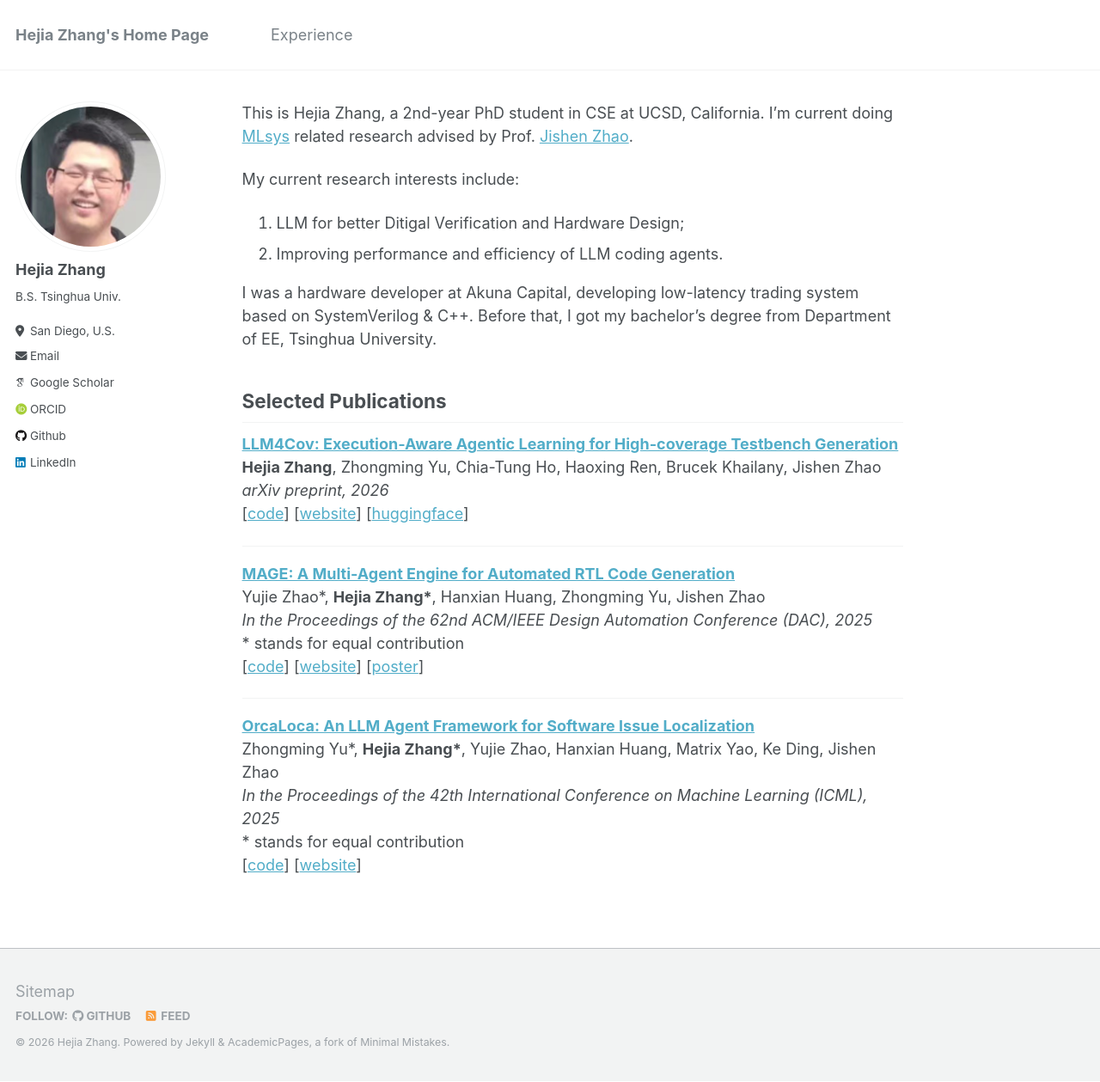
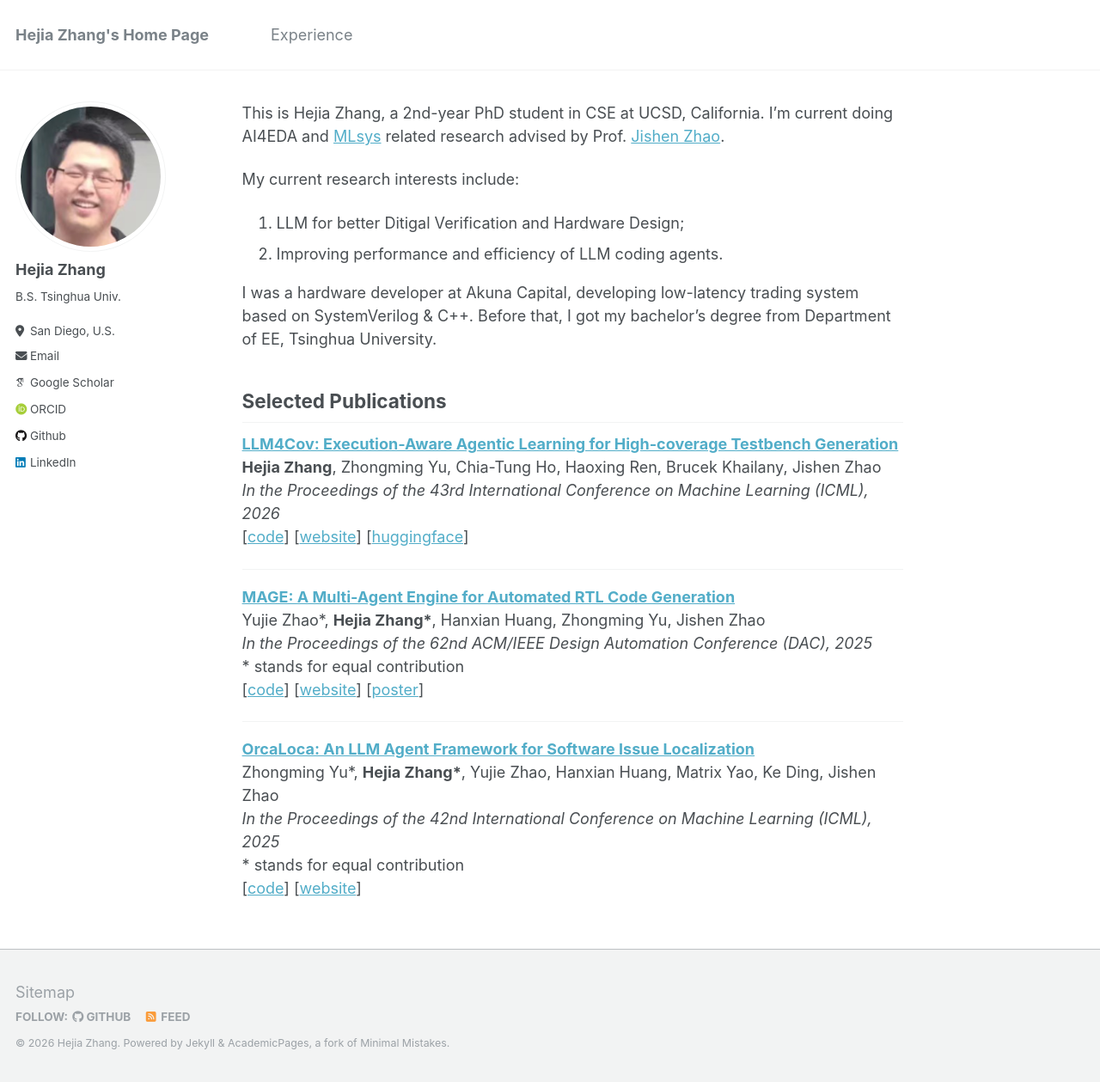
Before and after one commit to HejiaZ2023/hejiaz2023.github.io, a Jekyll site: the page built from _pages/about.md, in a window 1280 px wide and 1259 px high. Shown: the whole window at 86% size. Built offline with Jekyll 4.4.1, drawn with Linux system fonts in a browser that asks for light colours; some web fonts are replaced.

Commit message:
Update ICML LLM4Cov

```diff
--- a/_pages/about.md
+++ b/_pages/about.md
@@ -5,7 +5,7 @@ author_profile: true
 redirect_from:
 ---
 
-This is Hejia Zhang, a 2nd-year PhD student in CSE at UCSD, California. I'm current doing [MLsys](https://mlsys-ucsd.org/) related research advised by Prof. [Jishen Zhao](https://cseweb.ucsd.edu/~jzhao/).
+This is Hejia Zhang, a 2nd-year PhD student in CSE at UCSD, California. I'm current doing AI4EDA and [MLsys](https://mlsys-ucsd.org/) related research advised by Prof. [Jishen Zhao](https://cseweb.ucsd.edu/~jzhao/).
 
 My current research interests include:
 1. LLM for better Ditigal Verification and Hardware Design;
@@ -18,7 +18,7 @@ Selected Publications
 ------
 [**LLM4Cov: Execution-Aware Agentic Learning for High-coverage Testbench Generation**](https://arxiv.org/abs/2602.16953)
 **Hejia Zhang**, Zhongming Yu, Chia-Tung Ho, Haoxing Ren, Brucek Khailany, Jishen Zhao
-*arXiv preprint, 2026*
+*In the Proceedings of the 43rd International Conference on Machine Learning (ICML), 2026*
 \[[code](https://github.com/HejiaZ2023/llm4cov_oss)\] \[[website](https://hejiaz2023.github.io/llm4cov_oss/)] \[[huggingface](https://huggingface.co/collections/hez2024/llm4cov)\]
 
 ------
@@ -31,7 +31,7 @@ Yujie Zhao\*, **Hejia Zhang\***, Hanxian Huang, Zhongming Yu, Jishen Zhao
 ------
 [**OrcaLoca: An LLM Agent Framework for Software Issue Localization**](https://arxiv.org/abs/2502.00350)
 Zhongming Yu\*, **Hejia Zhang\***, Yujie Zhao, Hanxian Huang, Matrix Yao, Ke Ding, Jishen Zhao
-*In the Proceedings of the 42th International Conference on Machine Learning (ICML), 2025*
+*In the Proceedings of the 42nd International Conference on Machine Learning (ICML), 2025*
 \* stands for equal contribution
 \[[code](https://github.com/fishmingyu/OrcaLoca)\] \[[website](https://fishmingyu.github.io/OrcaLoca/)]
 
```
